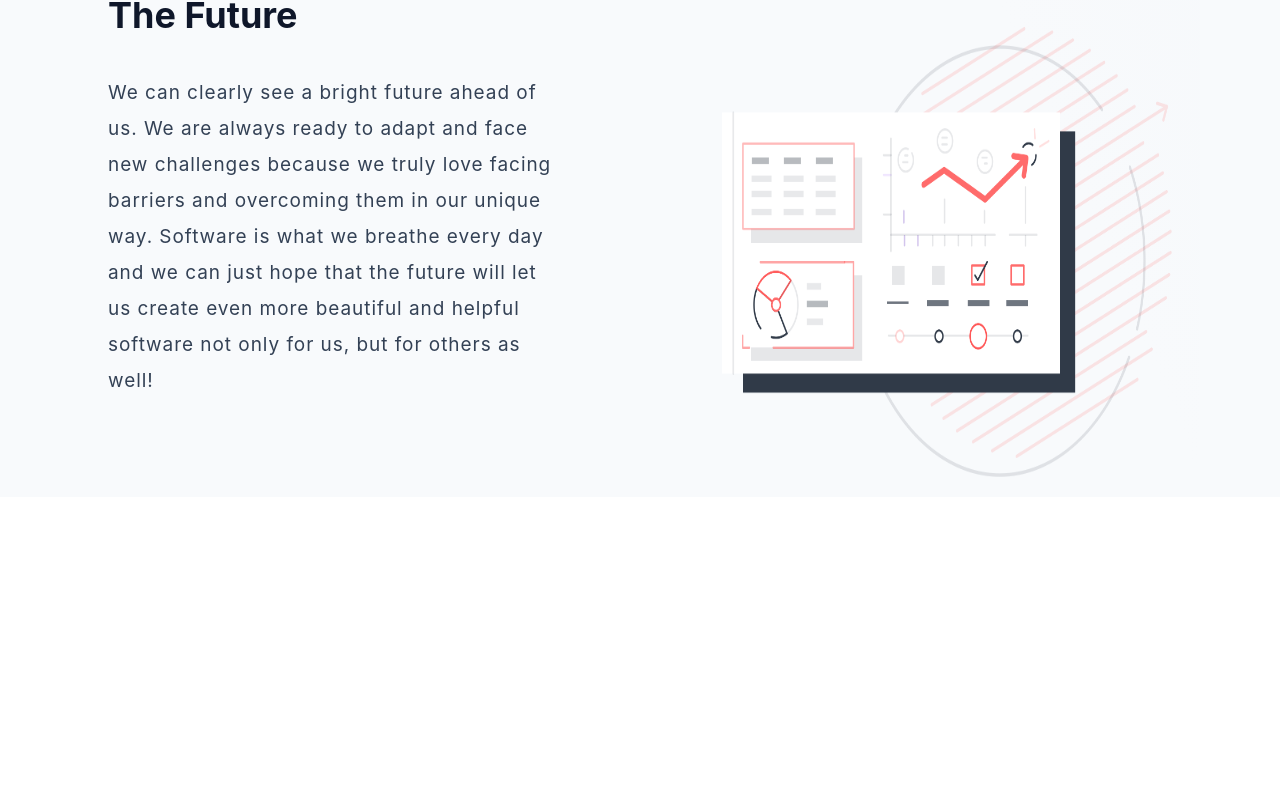
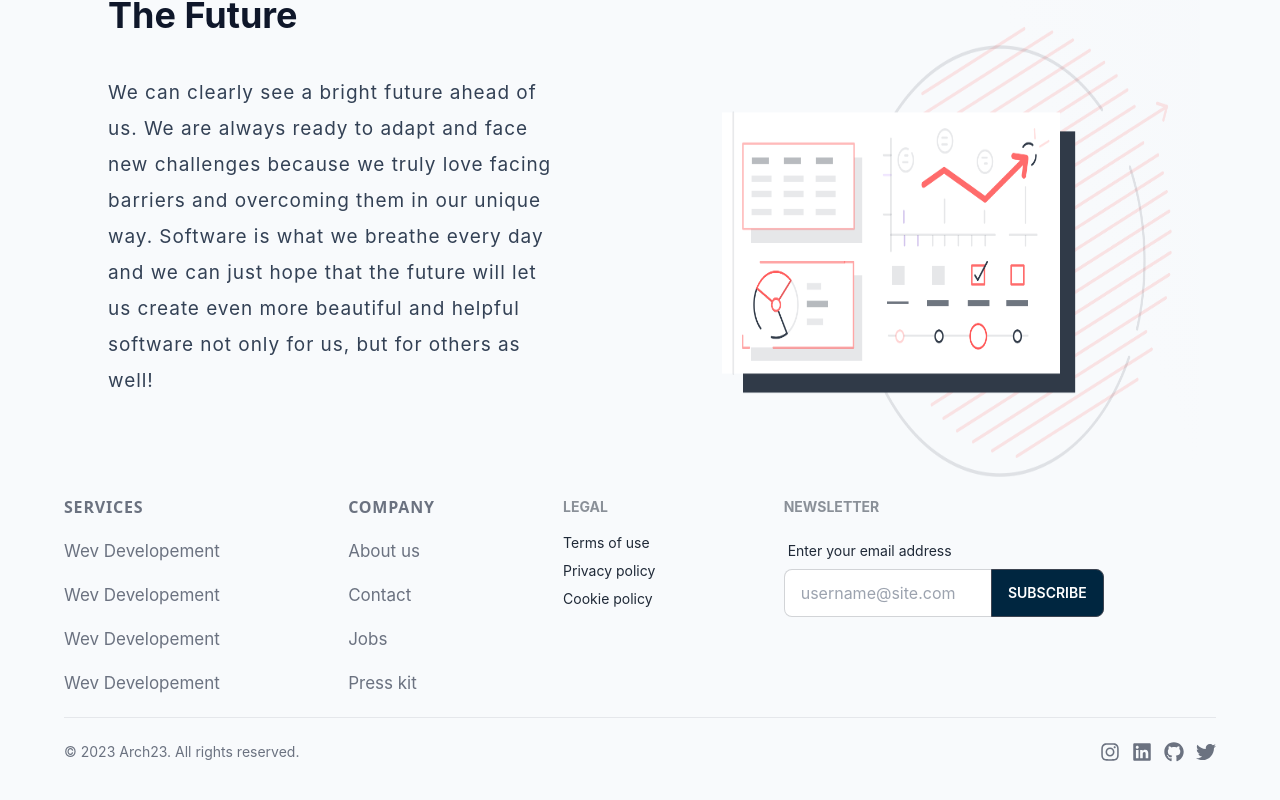
Before and after one commit to nannuflay/ExabyteCode, a Next.js app: page /about in a window 1280 px wide. Shown: the part 2614-3414 px from the top of the page. Before the commit the page ends 3111 px from the top, so only its background shows below. Built offline with nearby package versions, Linux system fonts and the light colour scheme.

Commit message:
Add Footer component

```diff
--- a/src/components/AppFooter.jsx
+++ b/src/components/AppFooter.jsx
@@ -0,0 +1,79 @@
+import { services } from "@/pages/api/services";
+import React from "react";
+import {
+  FaGit,
+  FaGithub,
+  FaInstagram,
+  FaLinkedin,
+  FaTwitter,
+} from "react-icons/fa";
+
+function AppFooter() {
+  return (
+    <div className=" md:max-w-6xl mx-auto w-full pb-10 space-y-6">
+      <footer className="footer  bg-slate-50 text-base-content">
+        <div>
+          <span className=" text-[16px] uppercase font-bold tracking-wider font-sans text-gray-500 mb-4 ">
+            Services
+          </span>
+          <div className="  space-y-6 flex flex-col text-[17px] text-gray-500">
+            {services.map((service) => (
+              <a key={service.id} className="link link-hover">
+                {service.title}
+              </a>
+            ))}
+          </div>
+        </div>
+        <div>
+          <span className="text-[16px] uppercase font-bold tracking-wider font-sans text-gray-500 mb-4">
+            Company
+          </span>
+          <div className=" space-y-6 flex flex-col text-[17px] text-gray-500">
+            <a className="link link-hover">About us</a>
+            <a className="link link-hover">Contact</a>
+            <a className="link link-hover">Jobs</a>
+            <a className="link link-hover">Press kit</a>
+          </div>
+        </div>
+        <div>
+          <span className="footer-title">Legal</span>
+          <a className="link link-hover">Terms of use</a>
+          <a className="link link-hover">Privacy policy</a>
+          <a className="link link-hover">Cookie policy</a>
+        </div>
+        <div>
+          <span className="footer-title">Newsletter</span>
+          <div className="form-control w-80">
+            <label className="label">
+              <span className="label-text">Enter your email address</span>
+            </label>
+            <div className="relative">
+              <input
+                type="text"
+                placeholder="username@site.com"
+                className="input input-bordered w-full pr-16"
+              />
+              <button className="btn  bg-secondary absolute top-0 right-0 rounded-l-none">
+                Subscribe
+              </button>
+            </div>
+          </div>
+        </div>
+      </footer>
+      <div className=" border-b w-full" />
+      <div className=" flex items-center justify-between">
+        <span className=" text-gray-500 text-sm">
+          © 2023 Arch23. All rights reserved.
+        </span>
+        <div className=" flex items-center space-x-3 text-gray-500">
+          <FaInstagram className=" w-5 h-5 hover:text-secondary cursor-pointer transition-all" />
+          <FaLinkedin className=" w-5 h-5 hover:text-secondary cursor-pointer transition-all" />
+          <FaGithub className=" w-5 h-5 hover:text-secondary cursor-pointer transition-all" />
+          <FaTwitter className=" w-5 h-5 hover:text-secondary cursor-pointer transition-all" />
+        </div>
+      </div>
+    </div>
+  );
+}
+
+export default AppFooter;
--- a/src/components/Layout.jsx
+++ b/src/components/Layout.jsx
@@ -1,6 +1,7 @@
 import React from "react";
 import Head from "next/head";
 import AppHeader from "./AppHeader";
+import AppFooter from "./AppFooter";
 
 export default function Layout({ children, title }) {
   return (
@@ -12,6 +13,7 @@ export default function Layout({ children, title }) {
       <main>
         <AppHeader />
         {children}
+        <AppFooter />
       </main>
     </div>
   );
```
